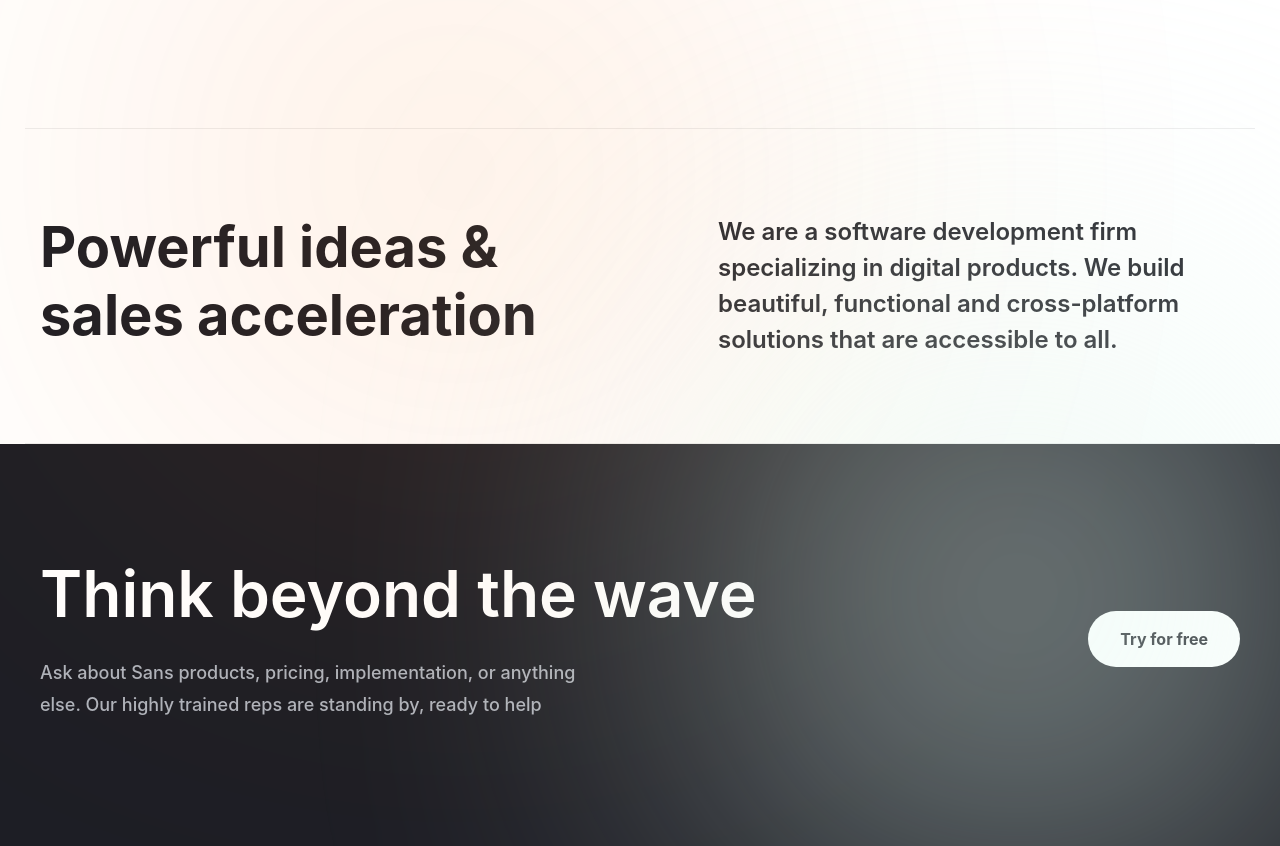
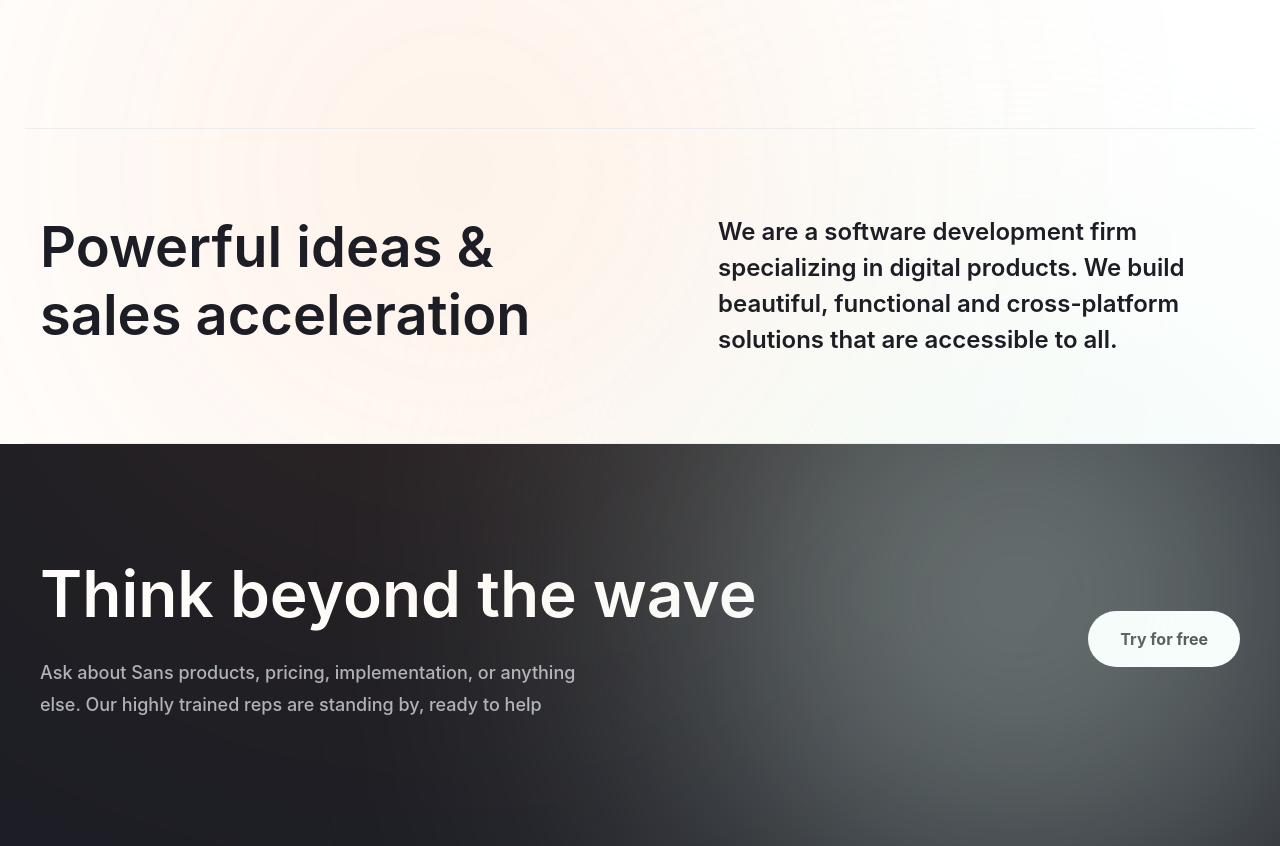
Before and after one commit to desaris/coca, a website built with Vite: page team.html in a window 1280 px wide. Shown: the part 1620-2466 px from the top of the page. Built offline with nearby package versions, Linux system fonts and the light colour scheme; a web font is replaced by a local one.

Commit message:
Added z-index to team:ideas section (z-index: 3)

```diff
--- a/src/public/scss/components/team/ideas.scss
+++ b/src/public/scss/components/team/ideas.scss
@@ -1,4 +1,7 @@
 .ideas {
+    position: relative;
+    z-index: var(--z-index-3);
+
     &__container {
         @include flex-justify-between;
         gap: 24px;
@@ -8,6 +11,10 @@
         padding: 85px var(--container-padding);
     }
 
+    &__title {
+        font-weight: 600;
+    }
+
     &__subtitle {
         max-width: 522px;
         font-weight: 600;
```
